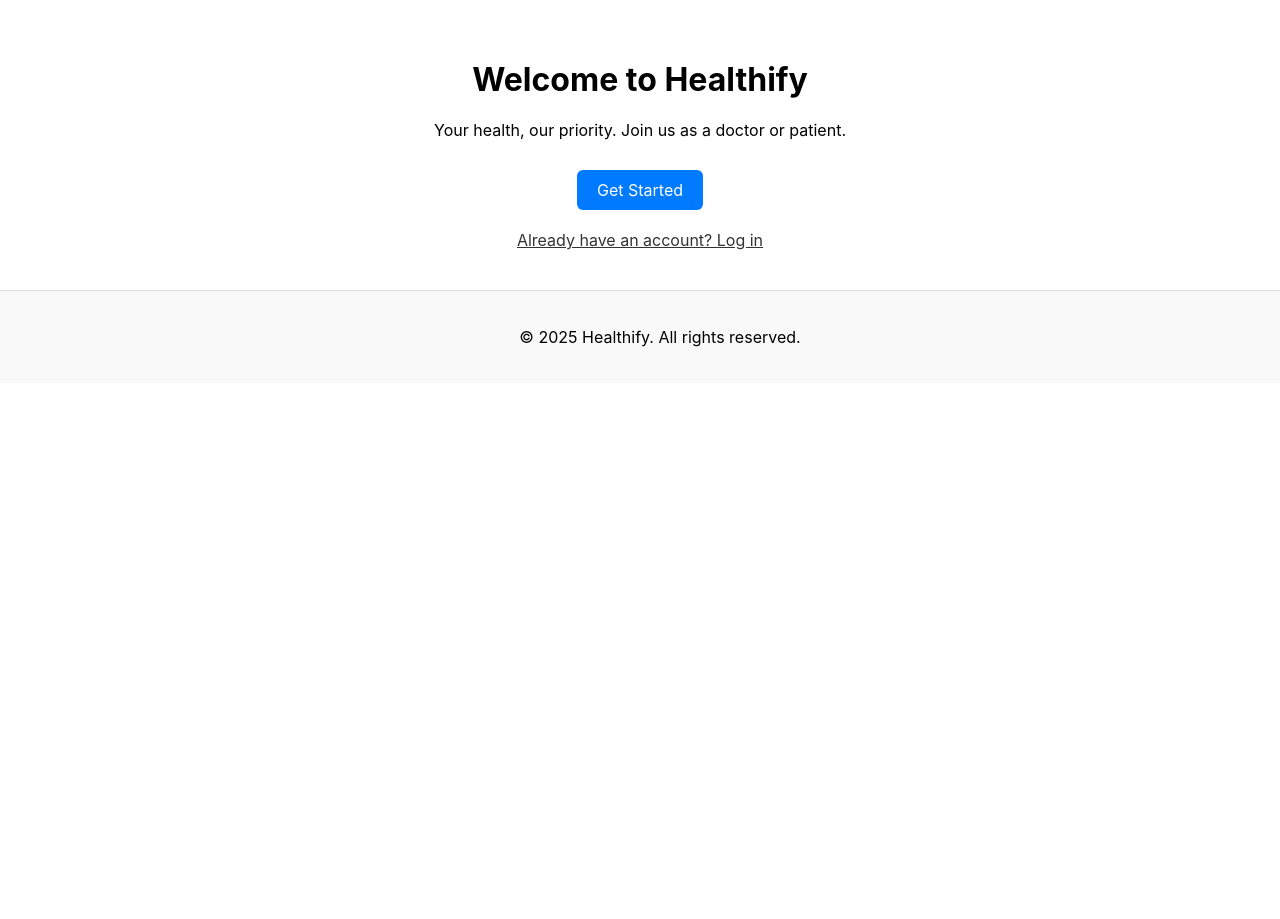
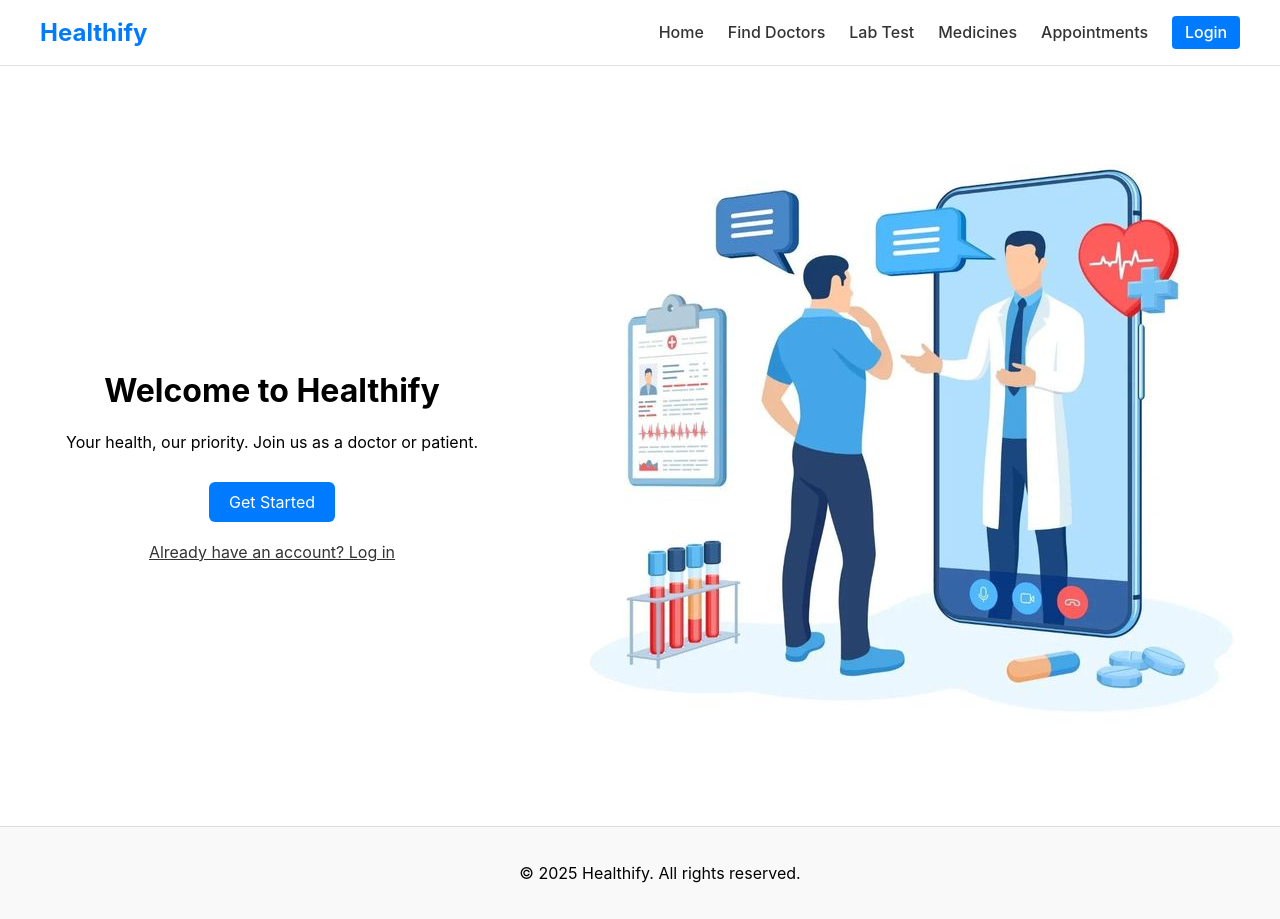
Before and after one commit to Rishabhjain2109/healthify, a React (Create React App) app in the folder frontend/: page / in a window 1280 px wide. Shown: the top 919 px of the page. Before the commit the page ends 800 px from the top, so only its background shows below. Built offline with nearby package versions, Linux system fonts and the light colour scheme.

Commit message:
Designed the get Started page and navbar

```diff
--- a/frontend/src/App.js
+++ b/frontend/src/App.js
@@ -18,6 +18,7 @@ import LabProfile from './pages/LabProfile';
 import VideoCallPage from './pages/VideocallPage'
 import Medicine from './pages/Medicine';
 import MyOrders from './pages/MyOrders'
+import Navbar from './components/Navbar'
 
 
 
@@ -27,6 +28,7 @@ function App() {
 
   return (
     <BrowserRouter>
+      <Navbar/>
       <Routes>
         <Route
           path="/login"
--- /dev/null
+++ b/frontend/src/components/Navbar.css
@@ -0,0 +1,108 @@
+/* Navbar Container */
+.navbar {
+  background-color: white;
+  border-bottom: 1px solid #e0e0e0;
+  position: sticky;
+  top: 0;
+  z-index: 999;
+}
+
+.navbar-container {
+  display: flex;
+  justify-content: space-between;
+  align-items: center;
+  padding: 1rem 2rem;
+  max-width: 1200px;
+  margin: 0 auto;
+}
+
+/* Logo */
+.navbar-logo {
+  font-size: 1.5rem;
+  font-weight: bold;
+  color: #007bff;
+}
+
+/* Links */
+.navbar-links {
+  display: flex;
+  gap: 1.5rem;
+  align-items: center;
+}
+
+.navbar-links a {
+  text-decoration: none;
+  color: #333;
+  font-weight: 500;
+  transition: color 0.3s;
+}
+
+.navbar-links a:hover {
+  color: #007bff;
+}
+
+.login-btn {
+  background-color: #007bff;
+  color: white !important;
+  padding: 0.4rem 0.8rem;
+  border-radius: 4px;
+}
+
+/* Hamburger menu (mobile) */
+.menu-toggle {
+  font-size: 1.5rem;
+  background: none;
+  border: none;
+  display: none;
+  cursor: pointer;
+}
+
+.navbar {
+  background-color: white;
+  transition: background-color 0.3s ease, box-shadow 0.3s ease;
+}
+
+.navbar.scrolled {
+  background-color: rgba(255, 255, 255, 0.8); /* transparent white */
+  backdrop-filter: blur(10px);
+  box-shadow: 0 2px 6px rgba(0, 0, 0, 0.1);
+}
+
+.navbar-links button.login-btn {
+  background-color: #007bff;
+  color: white;
+  padding: 0.4rem 0.8rem;
+  border: none;
+  border-radius: 4px;
+  font-weight: 500;
+  cursor: pointer;
+}
+
+.navbar-links button.login-btn:hover {
+  background-color: #0056b3;
+}
+
+
+/* Responsive styles */
+@media (max-width: 768px) {
+  .menu-toggle {
+    display: block;
+  }
+
+  .navbar-links {
+    display: none;
+    flex-direction: column;
+    gap: 1rem;
+    background-color: white;
+    padding: 1rem 2rem;
+    position: absolute;
+    top: 60px;
+    right: 0;
+    box-shadow: 0 4px 8px rgba(0,0,0,0.1);
+    width: 100%;
+  }
+
+  .navbar-links.open {
+    display: flex;
+  }
+}
--- /dev/null
+++ b/frontend/src/components/Navbar.js
@@ -0,0 +1,50 @@
+import React, { useState, useEffect, useContext } from 'react';
+import './Navbar.css';
+import { AuthContext } from '../context/AuthContext';
+import { useNavigate } from 'react-router-dom';
+
+const Navbar = () => {
+  const [isScrolled, setIsScrolled] = useState(false);
+  const [isOpen, setIsOpen] = useState(false);
+  const {logout} = useContext(AuthContext);
+  const navigate = useNavigate();
+
+  const handleLogout = ()=> {logout(); navigate('/login');}
+
+  useEffect(() => {
+    const handleScroll = () => {
+      setIsScrolled(window.scrollY > 10);
+    };
+    window.addEventListener('scroll', handleScroll);
+    return () => window.removeEventListener('scroll', handleScroll);
+  }, []);
+
+  // Example toggle handler (replace with real auth logic)
+
+
+  return (
+    <nav className={`navbar ${isScrolled ? 'scrolled' : ''}`}>
+      <div className="navbar-container">
+        <div className="navbar-logo">Healthify</div>
+
+        <button className="menu-toggle" onClick={() => setIsOpen(!isOpen)}>
+          ☰
+        </button>
+
+        <div className={`navbar-links ${isOpen ? 'open' : ''}`}>
+          <a href="/dashboard">Home</a>
+          <a href="/search">Find Doctors</a>
+          <a href="/lab-tests">Lab Test</a>
+          <a href="/medicines">Medicines</a>
+          <a href="/appointments">Appointments</a>
+
+          <a className="login-btn" href='/login' onClick={handleLogout}>
+            {localStorage.getItem('user') ? 'Logout' : 'Login'}
+          </a>
+        </div>
+      </div>
+    </nav>
+  );
+};
+
+export default Navbar;
--- a/frontend/src/pages/Landing.js
+++ b/frontend/src/pages/Landing.js
@@ -1,10 +1,16 @@
 
 import React from 'react';
 import { Link } from 'react-router-dom';
+import LandingImage from '../assets/LandingImage.jpg'
 
 export default function Landing() {
   return (
-    <div style={{ textAlign: 'center', marginTop: '60px' }}>
+    <div style={{
+      display: 'flex',
+      height: '90vh',
+      alignItems: 'center',
+    }}>
+      <div style={{ textAlign: 'center', marginTop: '60px', width:'50vw', }}>
         <h1>Welcome to Healthify</h1>
         <p>Your health, our priority. Join us as a doctor or patient.</p>
         <div style={{ marginTop: '30px' }}>
@@ -12,6 +18,11 @@ export default function Landing() {
           <br />
           <Link to="/login" style={styles.link}>Already have an account? Log in</Link>
         </div>
+      </div>
+      <div>
+        <img src={LandingImage} alt='Landing'/>
+      </div>
+
     </div>
   );
 }
```
Also changed, not shown: frontend/src/assets/LandingImage.jpg (added). Lines whose indentation alone changed are shown as unchanged.
